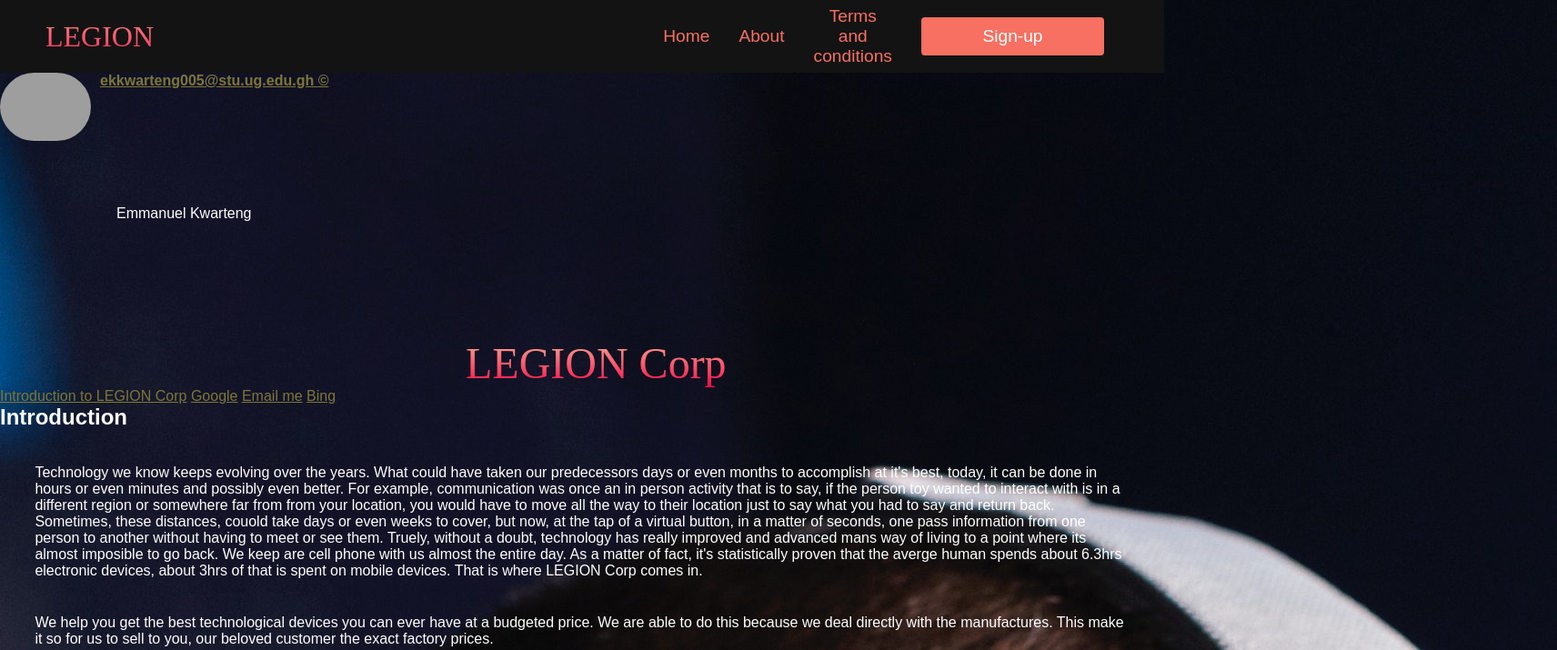
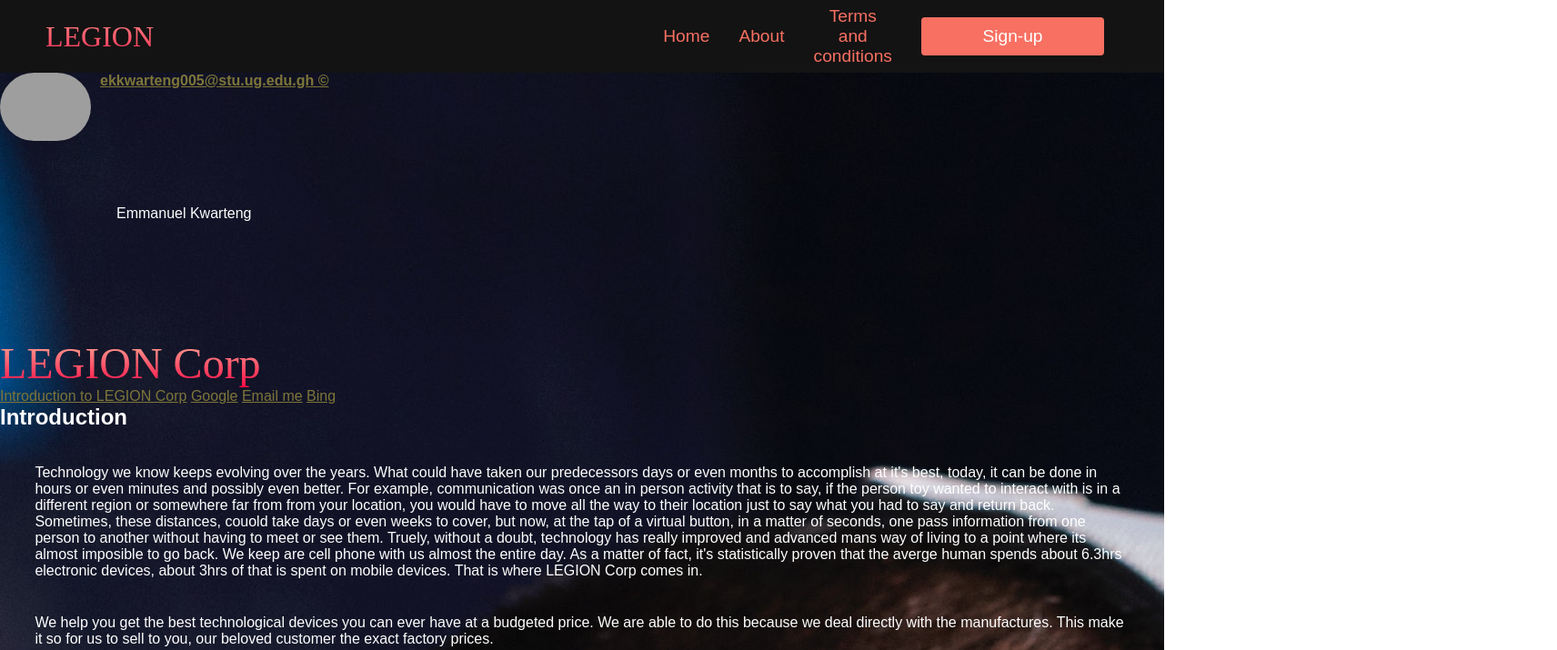
Before and after one commit to emkwart/DCIT101-STATIC-WEBSITE, a plain HTML site: page About.html in a window 1280 px wide. Shown: the top 715 px of the page at 91% size, 1712 px wide, since content can reach past the window. Drawn offline with Linux system fonts and the light colour scheme; grey boxes are pictures that could not be loaded; a web font is replaced by a local one.

Commit message:
Update_1

```diff
--- a/Index.css
+++ b/Index.css
@@ -571,13 +571,11 @@
     -webkit-text-fill-color: transparent;
     -moz-text-fill-color: transparent;
     display: flex;
-    align-items: center;
     cursor: pointer;
     text-decoration: none;
     font-size: 3rem;
     font-family: 'Tapestry';
     width: 1200px;
-    margin-left: 40%;
 }
 
 h1 {
```
